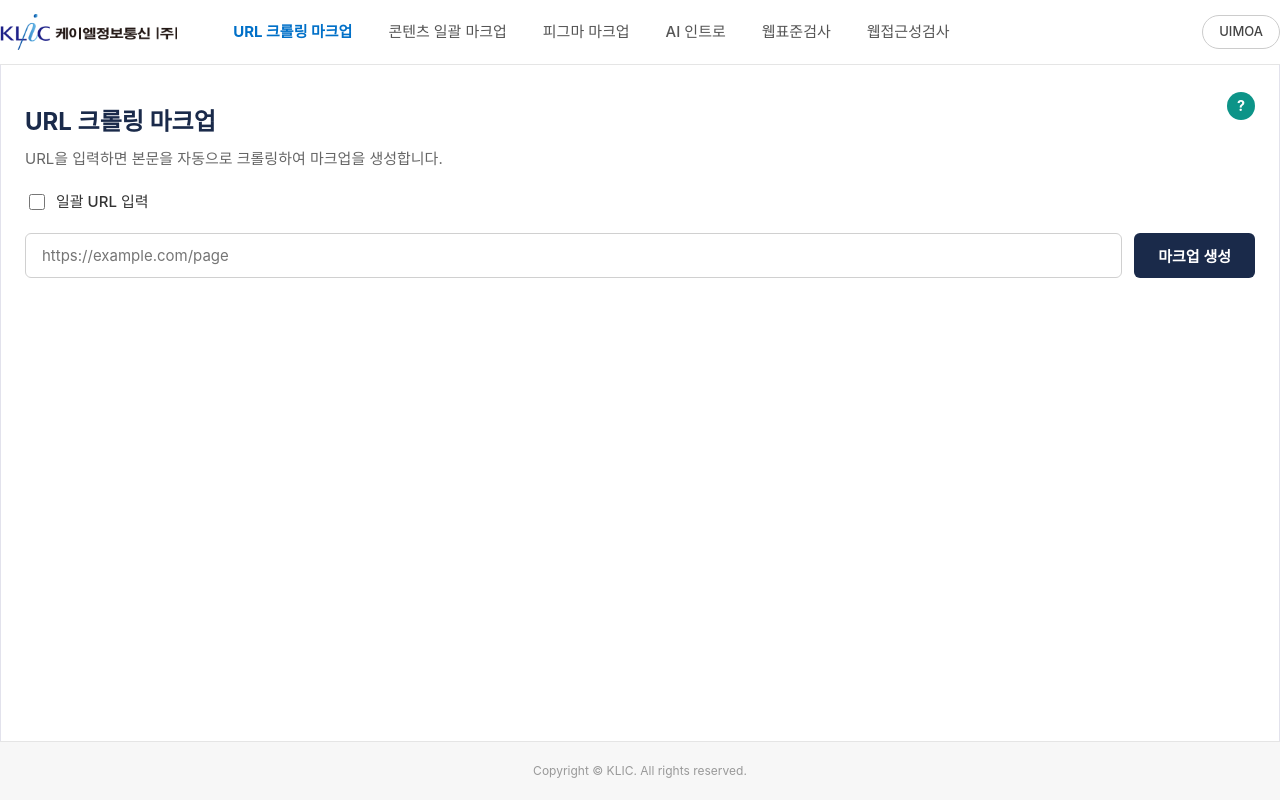
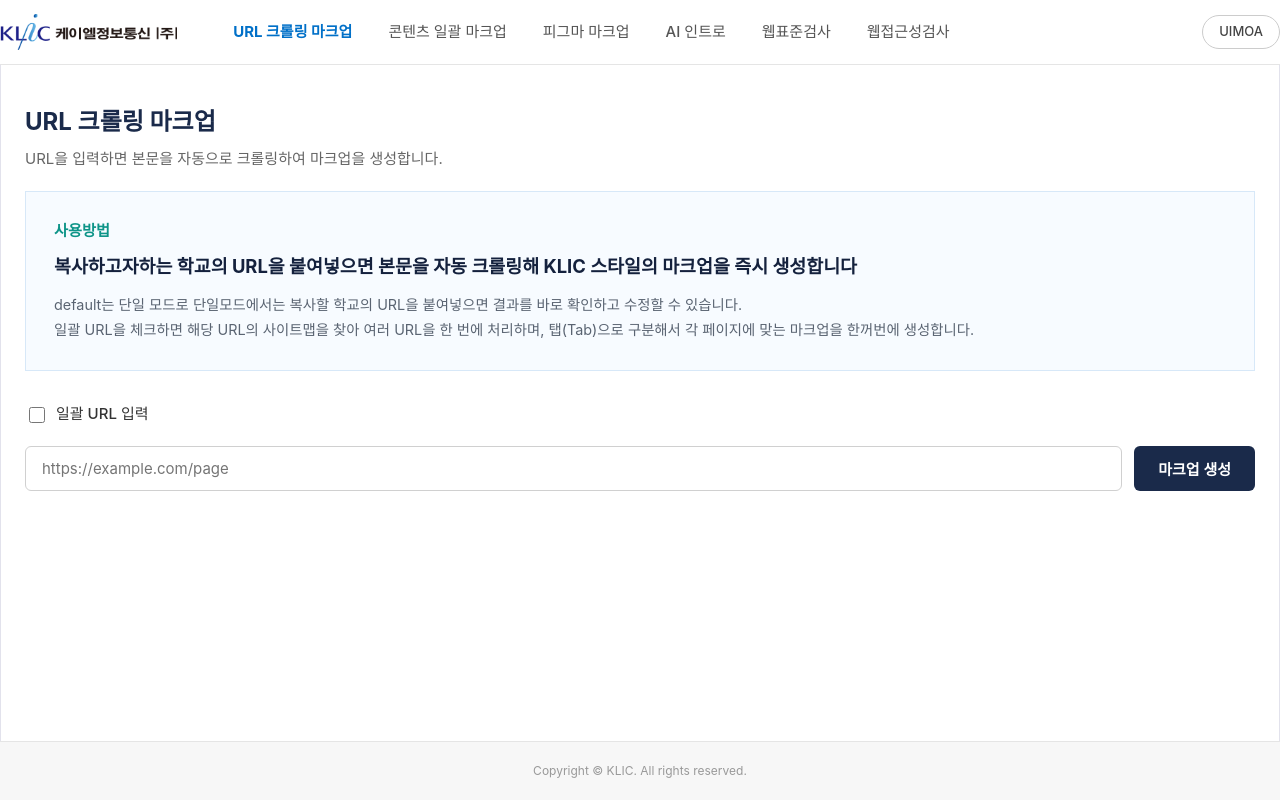
Before and after one commit to MINHYUNJANG/EditorKlic, a Next.js app: page / in a window 1280 px wide. Both pictures are taken after a click on the link "URL 크롤링 마크업". Built offline with nearby package versions, Linux system fonts and the light colour scheme; a web font is replaced by a local one.

Commit message:
Revert "feat: 사용방법을 ? 호버 툴팁으로 전환 (4개 페이지 공통)"
This reverts commit 4e63bfb283f691476e85e5d159f14057dc7cfa23.

```diff
--- a/src/components/HowToTooltip.jsx
+++ /dev/null
@@ -1,12 +0,0 @@
-export default function HowToTooltip({ heading, children }) {
-  return (
-    <div className="how-to-tooltip-wrap">
-      <button className="how-to-tooltip-btn" type="button" aria-label="사용방법">?</button>
-      <div className="how-to-tooltip-box" role="tooltip">
-        <span className="ai-intro-kicker">사용방법</span>
-        <strong className="how-to-tooltip-heading">{heading}</strong>
-        {children}
-      </div>
-    </div>
-  );
-}
--- a/src/components/pages/BatchMarkupPage.jsx
+++ b/src/components/pages/BatchMarkupPage.jsx
@@ -1,5 +1,4 @@
 import { useState, useRef, useEffect, useCallback } from 'react';
-import HowToTooltip from '../HowToTooltip';
 import { formatHtml } from '../../utils/formatHtml';
 import greeting from '../../templates/greeting';
 import history from '../../templates/history';
@@ -321,12 +320,16 @@ export default function BatchMarkupPage() {
         <p className="crawl-desc">
           학교명과 URL을 붙여넣으면 선택한 템플릿에 내용을 자동으로 적용합니다.
         </p>
-        <HowToTooltip heading="학교 URL을 입력하고 템플릿을 선택하면 콘텐츠 마크업을 자동 적용합니다">
-          <p>
-            왼쪽에서 카테고리와 템플릿을 선택한 뒤, 오른쪽 입력창에 URL을 붙여넣고 마크업 적용을 시작하면 바로 적용되는 화면을 확인할 수 있습니다.<br />
-            적용된 화면에서 마크업을 바로 확인 및 수정할 수 있고 복사도 가능합니다.
-          </p>
-        </HowToTooltip>
+        <div className="page-how-to" style={{ marginBottom: 0 }}>
+          <div className="page-how-to-copy">
+            <span className="ai-intro-kicker">사용방법</span>
+            <h3>학교 URL을 입력하고 템플릿을 선택하면 콘텐츠 마크업을 자동 적용합니다</h3>
+            <p>
+              왼쪽에서 카테고리와 템플릿을 선택한 뒤, 오른쪽 입력창에 URL을 붙여넣고 마크업 적용을 시작하면 바로 적용되는 화면을 확인할 수 있습니다.<br />
+              적용된 화면에서 마크업을 바로 확인 및 수정할 수 있고 복사도 가능합니다.
+            </p>
+          </div>
+        </div>
       </div>
 
       {/* ─── 하단 2단 ─── */}
--- a/src/components/pages/FigmaMarkupPage.jsx
+++ b/src/components/pages/FigmaMarkupPage.jsx
@@ -1,5 +1,4 @@
 import { useMemo, useState } from 'react';
-import HowToTooltip from '../HowToTooltip';
 
 function isValidFigmaUrl(str) {
   return /figma\.com\/(file|design|proto)\/[A-Za-z0-9]+/.test(str);
@@ -151,12 +150,16 @@ ${htmlResult}
       <div className="figma-header">
         <h2 className="crawl-title">피그마 마크업</h2>
         <p className="crawl-desc">Figma URL의 프레임을 분석해 HTML/CSS 또는 React/CSS 마크업을 생성합니다.</p>
-        <HowToTooltip heading="Figma 디자인 URL을 붙여넣으면 프레임을 분석해 마크업 코드를 자동 생성합니다">
-          <p>
-            Figma 파일·디자인 공유(share) URL을 입력하고 프로젝트명을 입력한 뒤 출력 형식(HTML 또는 React)을 선택하세요.<br />
-            <strong>생성</strong> 버튼을 누르면 프레임 구조를 분석해 HTML/CSS 또는 JSX/CSS 코드를 만들어 줍니다.
-          </p>
-        </HowToTooltip>
+        <div className="page-how-to">
+          <div className="page-how-to-copy">
+            <span className="ai-intro-kicker">사용방법</span>
+            <h3>Figma 디자인 URL을 붙여넣으면 프레임을 분석해 마크업 코드를 자동 생성합니다</h3>
+            <p>
+              Figma 파일·디자인 공유(share) URL을 입력하고 프로젝트명을 입력한 뒤 출력 형식(HTML 또는 React)을 선택하세요.<br />
+              <strong>생성</strong> 버튼을 누르면 프레임 구조를 분석해 HTML/CSS 또는 JSX/CSS 코드를 만들어 줍니다.
+            </p>
+          </div>
+        </div>
       </div>
 
       <div className="figma-body">
--- a/src/components/pages/UrlCrawlMarkup.jsx
+++ b/src/components/pages/UrlCrawlMarkup.jsx
@@ -1,5 +1,4 @@
 import { useState, useRef, useEffect } from 'react';
-import HowToTooltip from '../HowToTooltip';
 
 function isValidUrl(str) {
   try { new URL(str); return true; } catch { return false; }
@@ -256,12 +255,16 @@ export default function UrlCrawlMarkup() {
         <h2 className="crawl-title">URL 크롤링 마크업</h2>
         <p className="crawl-desc">URL을 입력하면 본문을 자동으로 크롤링하여 마크업을 생성합니다.</p>
 
-        <HowToTooltip heading="복사하고자하는 학교의 URL을 붙여넣으면 본문을 자동 크롤링해 KLIC 스타일의 마크업을 즉시 생성합니다">
-          <p>
-            default는 단일 모드로 단일모드에서는 복사할 학교의 URL을 붙여넣으면 결과를 바로 확인하고 수정할 수 있습니다.<br />
-            일괄 URL을 체크하면 해당 URL의 사이트맵을 찾아 여러 URL을 한 번에 처리하며, 탭(Tab)으로 구분해서 각 페이지에 맞는 마크업을 한꺼번에 생성합니다.
-          </p>
-        </HowToTooltip>
+        <div className="page-how-to">
+          <div className="page-how-to-copy">
+            <span className="ai-intro-kicker">사용방법</span>
+            <h3>복사하고자하는 학교의 URL을 붙여넣으면 본문을 자동 크롤링해 KLIC 스타일의 마크업을 즉시 생성합니다</h3>
+            <p>
+              default는 단일 모드로 단일모드에서는 복사할 학교의 URL을 붙여넣으면 결과를 바로 확인하고 수정할 수 있습니다.<br />
+              일괄 URL을 체크하면 해당 URL의 사이트맵을 찾아 여러 URL을 한 번에 처리하며, 탭(Tab)으로 구분해서 각 페이지에 맞는 마크업을 한꺼번에 생성합니다.
+            </p>
+          </div>
+        </div>
 
         {/* 일괄 모드 토글 */}
         <label className="crawl-batch-toggle">
--- a/src/components/pages/WebStandardPage.jsx
+++ b/src/components/pages/WebStandardPage.jsx
@@ -1,6 +1,5 @@
 import { useRef, useState } from 'react';
 import { getRemediation } from '../../utils/w3c-remediation';
-import HowToTooltip from '../HowToTooltip';
 
 const BROWSERS = [
   { id: 'chrome', label: 'Chrome' },
@@ -413,12 +412,16 @@ export default function WebStandardPage() {
       <section className="audit-page-header">
         <h2 className="crawl-title">웹표준검사</h2>
         <p className="crawl-desc">W3C HTML/CSS 검사와 브라우저별 증적 캡처를 한 번에 생성합니다.</p>
-        <HowToTooltip heading="브라우저 1개 이상(최대 5개) 선택 후 검사할 URL을 입력하고 검사를 시작하세요">
-          <p>
-            W3C HTML·CSS 검사 결과에서 오류나 경고가 있을 경우 <strong>항목별 조치방법</strong>이 함께 표시되어 바로 수정에 활용할 수 있습니다.<br />
-            검사가 완료되면 브라우저별 캡처 화면과 W3C 검사 결과를 포함한 <strong>웹표준 증적보고서(.hwpx)</strong>를 다운로드할 수 있습니다.
-          </p>
-        </HowToTooltip>
+        <div className="page-how-to" style={{ marginBottom: 0 }}>
+          <div className="page-how-to-copy">
+            <span className="ai-intro-kicker">사용방법</span>
+            <h3>브라우저 1개 이상(최대 5개) 선택 후 검사할 URL을 입력하고 검사를 시작하세요</h3>
+            <p>
+              W3C HTML·CSS 검사 결과에서 오류나 경고가 있을 경우 <strong>항목별 조치방법</strong>이 함께 표시되어 바로 수정에 활용할 수 있습니다.<br />
+              검사가 완료되면 브라우저별 캡처 화면과 W3C 검사 결과를 포함한 <strong>웹표준 증적보고서(.hwpx)</strong>를 다운로드할 수 있습니다.
+            </p>
+          </div>
+        </div>
       </section>
 
       <section className="audit-content">
--- a/src/styles/BatchMarkupPage.css
+++ b/src/styles/BatchMarkupPage.css
@@ -14,7 +14,6 @@
 
 /* ─── 상단 타이틀 (crawl-page 동일) ─────────────────────────── */
 .bm-header {
-  position: relative;
   padding: 2.5rem 1.5rem 1.5rem;
   border-bottom: 0.0625rem solid #e8e8ee;
   flex-shrink: 0;
--- a/src/styles/FigmaMarkupPage.css
+++ b/src/styles/FigmaMarkupPage.css
@@ -12,7 +12,6 @@
 }
 
 .figma-header {
-  position: relative;
   padding: 2.5rem 1.5rem 1.5rem;
   border-bottom: 0.0625rem solid #e8e8ee;
 }
--- a/src/styles/UrlCrawlMarkup.css
+++ b/src/styles/UrlCrawlMarkup.css
@@ -1,65 +1,3 @@
-/* ─── HowToTooltip 공용 ─────────────────────────────────────── */
-.how-to-tooltip-wrap {
-  position: absolute;
-  top: 1.75rem;
-  right: 1.5rem;
-  z-index: 10;
-}
-
-.how-to-tooltip-btn {
-  width: 1.75rem;
-  height: 1.75rem;
-  border-radius: 50%;
-  background: #0d9488;
-  color: #fff;
-  border: none;
-  cursor: pointer;
-  font-size: 0.9rem;
-  font-weight: 700;
-  line-height: 1;
-  display: flex;
-  align-items: center;
-  justify-content: center;
-  transition: background 0.15s;
-}
-
-.how-to-tooltip-btn:hover {
-  background: #0f766e;
-}
-
-.how-to-tooltip-box {
-  display: none;
-  position: absolute;
-  top: calc(100% + 0.5rem);
-  right: 0;
-  width: 23rem;
-  padding: 1.25rem;
-  background: #f7fbff;
-  border: 0.0625rem solid #d7e8f8;
-  box-shadow: 0 0.5rem 1.5rem rgba(0, 0, 0, 0.12);
-  flex-direction: column;
-  gap: 0.6rem;
-}
-
-.how-to-tooltip-wrap:hover .how-to-tooltip-box {
-  display: flex;
-}
-
-.how-to-tooltip-heading {
-  font-size: 0.9rem;
-  font-weight: 700;
-  color: #14213d;
-  line-height: 1.45;
-}
-
-.how-to-tooltip-box p {
-  margin: 0;
-  font-size: 0.85rem;
-  color: #5a6472;
-  line-height: 1.75;
-}
-
-/* ─────────────────────────────────────────────────────────── */
 .crawl-page {
   flex: 1;
   min-height: 0;
@@ -70,7 +8,6 @@
 }
 
 .crawl-page-inner {
-  position: relative;
   flex: 1;
   max-width: 100rem;
   width: 100%;
--- a/src/styles/WebStandardPage.css
+++ b/src/styles/WebStandardPage.css
@@ -10,7 +10,6 @@
 }
 
 .audit-page-header {
-  position: relative;
   padding: 2.5rem 1.5rem 1.5rem;
   border-bottom: 0.0625rem solid #e8e8ee;
 }
```
